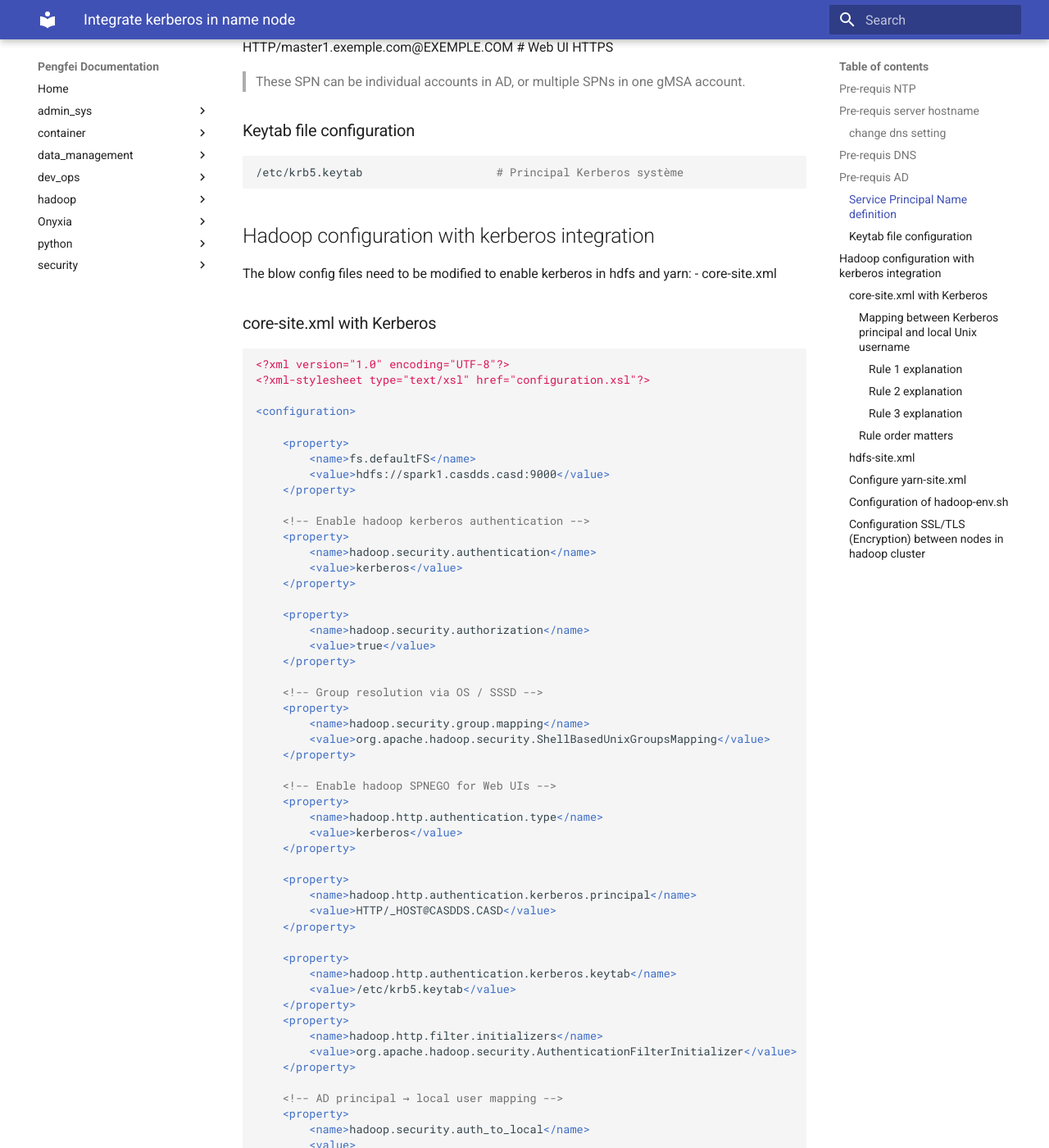
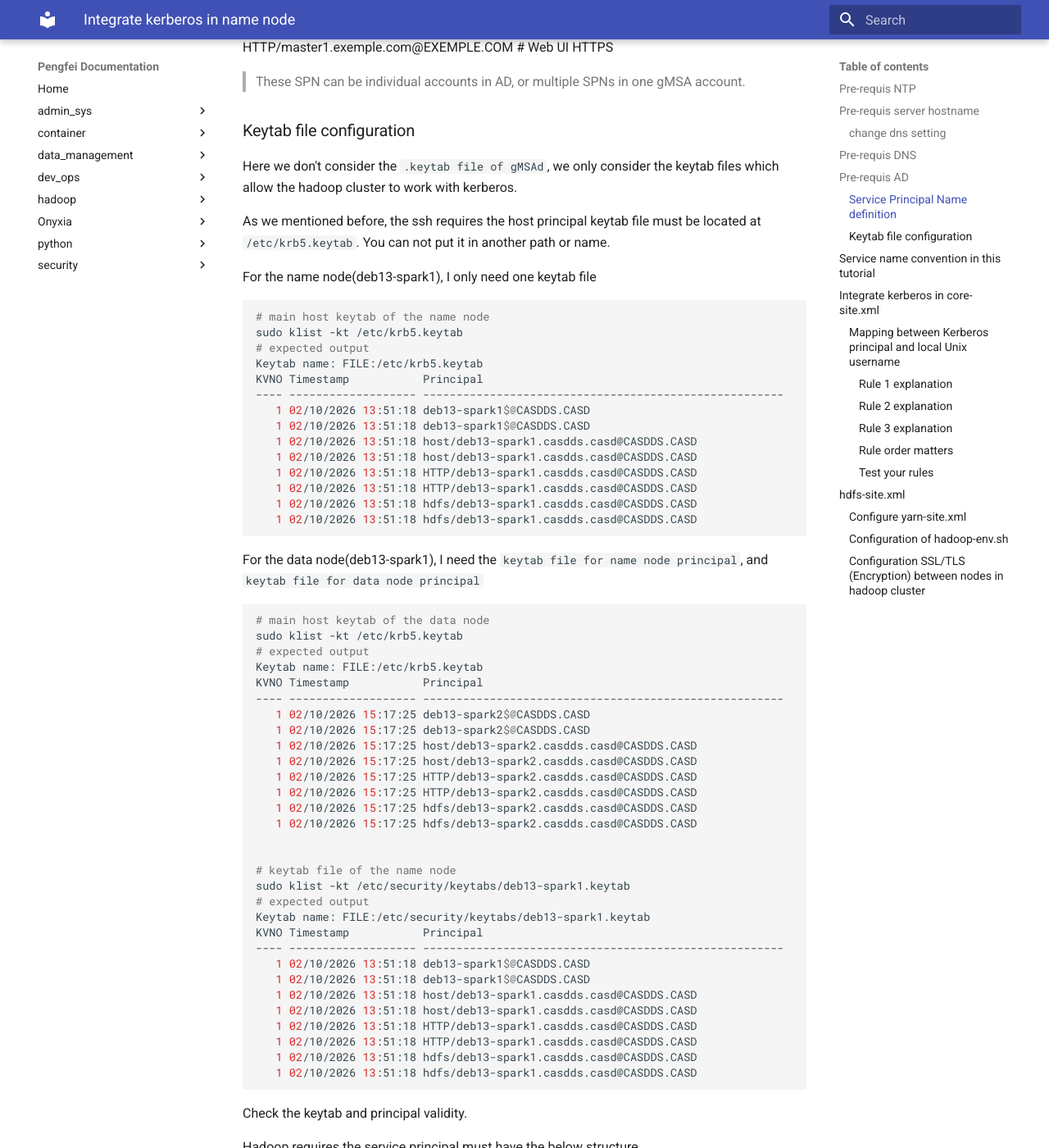
Before and after one commit to pengfei99/doc_center, an MkDocs documentation site: the page built from docs/hadoop/kerberos_integration/05.Integrate_kerberos_in_namenode.md, in a window 1280 px wide and 1400 px high, scrolled down 3152 px. Shown: the whole window at 82% size. Built offline with MkDocs 1.6.1 and Material for MkDocs 9.7.7, drawn with Linux system fonts in a browser that asks for light colours; some of the changed text lies outside the part shown.

Commit message:
update docs

````diff
--- a/docs/hadoop/kerberos_integration/05.Integrate_kerberos_in_namenode.md
+++ b/docs/hadoop/kerberos_integration/05.Integrate_kerberos_in_namenode.md
@@ -98,20 +98,101 @@
 >
 ### Keytab file configuration
 
+Here we don't consider the `.keytab file of gMSAd`, we only consider the keytab files which allow the hadoop cluster to
+work with kerberos.
+
+As we mentioned before, the ssh requires the host principal keytab file must be located at `/etc/krb5.keytab`. You can
+not put it in another path or name.
+
+For the name node(deb13-spark1), I only need one keytab file
 
 ```shell
-/etc/krb5.keytab                    # Principal Kerberos système
+# main host keytab of the name node
+sudo klist -kt /etc/krb5.keytab
+# expected output
+Keytab name: FILE:/etc/krb5.keytab
+KVNO Timestamp           Principal
+---- ------------------- ------------------------------------------------------
+   1 02/10/2026 13:51:18 deb13-spark1$@CASDDS.CASD
+   1 02/10/2026 13:51:18 deb13-spark1$@CASDDS.CASD
+   1 02/10/2026 13:51:18 host/deb13-spark1.casdds.casd@CASDDS.CASD
+   1 02/10/2026 13:51:18 host/deb13-spark1.casdds.casd@CASDDS.CASD
+   1 02/10/2026 13:51:18 HTTP/deb13-spark1.casdds.casd@CASDDS.CASD
+   1 02/10/2026 13:51:18 HTTP/deb13-spark1.casdds.casd@CASDDS.CASD
+   1 02/10/2026 13:51:18 hdfs/deb13-spark1.casdds.casd@CASDDS.CASD
+   1 02/10/2026 13:51:18 hdfs/deb13-spark1.casdds.casd@CASDDS.CASD
 ```
 
+For the data node(deb13-spark1), I need the `keytab file for name node principal`, and
+`keytab file for data node principal`
+
+```shell
+# main host keytab of the data node
+sudo klist -kt /etc/krb5.keytab
+# expected output
+Keytab name: FILE:/etc/krb5.keytab
+KVNO Timestamp           Principal
+---- ------------------- ------------------------------------------------------
+   1 02/10/2026 15:17:25 deb13-spark2$@CASDDS.CASD
+   1 02/10/2026 15:17:25 deb13-spark2$@CASDDS.CASD
+   1 02/10/2026 15:17:25 host/deb13-spark2.casdds.casd@CASDDS.CASD
+   1 02/10/2026 15:17:25 host/deb13-spark2.casdds.casd@CASDDS.CASD
+   1 02/10/2026 15:17:25 HTTP/deb13-spark2.casdds.casd@CASDDS.CASD
+   1 02/10/2026 15:17:25 HTTP/deb13-spark2.casdds.casd@CASDDS.CASD
+   1 02/10/2026 15:17:25 hdfs/deb13-spark2.casdds.casd@CASDDS.CASD
+   1 02/10/2026 15:17:25 hdfs/deb13-spark2.casdds.casd@CASDDS.CASD
 
 
-## Hadoop configuration with kerberos integration
+# keytab file of the name node
+sudo klist -kt /etc/security/keytabs/deb13-spark1.keytab
+# expected output
+Keytab name: FILE:/etc/security/keytabs/deb13-spark1.keytab
+KVNO Timestamp           Principal
+---- ------------------- ------------------------------------------------------
+   1 02/10/2026 13:51:18 deb13-spark1$@CASDDS.CASD
+   1 02/10/2026 13:51:18 deb13-spark1$@CASDDS.CASD
+   1 02/10/2026 13:51:18 host/deb13-spark1.casdds.casd@CASDDS.CASD
+   1 02/10/2026 13:51:18 host/deb13-spark1.casdds.casd@CASDDS.CASD
+   1 02/10/2026 13:51:18 HTTP/deb13-spark1.casdds.casd@CASDDS.CASD
+   1 02/10/2026 13:51:18 HTTP/deb13-spark1.casdds.casd@CASDDS.CASD
+   1 02/10/2026 13:51:18 hdfs/deb13-spark1.casdds.casd@CASDDS.CASD
+   1 02/10/2026 13:51:18 hdfs/deb13-spark1.casdds.casd@CASDDS.CASD
+```
 
-The blow config files need to be modified to enable kerberos in hdfs and yarn:
-- core-site.xml
+Check the keytab and principal validity.
 
+Hadoop requires the service principal must have the below structure
 
-### core-site.xml with Kerberos
+```shell
+# general form
+service/FQDN@REALM
+
+# for example
+hdfs/deb13-spark1.casdds.casd@CASDDS.CASD
+```
+
+The breakdown of the principal:
+- service name: hdfs
+- FQDN/canonical hostname: deb13-spark1.casdds.casd
+- Realm: CASDDS.CASD
+
+In your hdfs-site.xml, you may see config like `hdfs/_HOST@CASDDS.CASD`, this works because at runtime `Hadoop
+replaces _HOST with acutal server FQDN`. For example in deb13-spark1, the principal will be `hdfs/deb13-spark1.casdds.casd@CASDDS.CASD`.
+This prevents hardcoding url per node.
+
+> You need to make sure the hostname matches exactly the DNS, if not kerberos fails.
+> You can get your hostname in linux with `hostname -f`. The output value must be the same in the DNS(and reverse DNS).
+
+The last thing, all the SPNs must exist in AD/KDC, if not, you will get `Server not found in Kerberos database`
+
+## Service name convention in this tutorial
+
+You can notice we only have three SPNs in the keytab file.
+- HTTP: WebUI
+- hdfs: hdfs, yarn
+- host: ssh, sssd
+
+## Integrate kerberos in core-site.xml
 
 ```xml
 <?xml version="1.0" encoding="UTF-8"?>
@@ -173,7 +254,7 @@
 
 ```
 
-#### Mapping between Kerberos principal and local Unix username
+### Mapping between Kerberos principal and local Unix username
 
 You can notice the most complex property in `core-site.xml` is `hadoop.security.auth_to_local`. This property defines
 how hadoop `convert a Kerberos principal into a local Unix username`.
@@ -196,7 +277,7 @@
 # rule3
 DEFAULT
 ```
-##### Rule 1 explanation
+#### Rule 1 explanation
 In rule1, we have three parts.
 
 In `Part1`, we do component extraction. For a kerberos principal `primary/instance@realm`, hadoop consider component as
@@ -217,14 +298,14 @@
 In `Part3`, we do a regex substitution. With the regex such as `s/@CASD\.CASD//`, we will remove the realm suffix. So
 `pliu@CASDDS.CASD` -> `pliu` or `hdfs@CASDDS.CASD` -> `hdfs`.
 
-##### Rule 2 explanation
+#### Rule 2 explanation
 
 In rule2, we only have the `component extraction part`. It says only use the `$1(primary)` part of the principal
 - for principal `pliu@CASDDS.CASD`: it returns `pliu`
 - for principal `hdfs/spark1.casdds.casd@CASDDS.CASD`: it returns `hdfs`
 
 
-##### Rule 3 explanation
+#### Rule 3 explanation
 In rule3, we have only `DEFAULT`. It means `Hadoop uses the full principal unchanged.`
 
 
@@ -237,7 +318,26 @@
 will be applied, and the value of `$1(primary)` will be returned.
 - The `DEFAULT` never applies.
 
-### hdfs-site.xml
+#### Test your rules
+
+You can use the below command to test the output of your rules
+
+```shell
+hadoop org.apache.hadoop.security.HadoopKerberosName alice@CASD.FR
+Name: alice@CASD.FR to alice
+
+hadoop org.apache.hadoop.security.HadoopKerberosName alice@CASDDS.CASD
+Name: alice@CASDDS.CASD to alice
+
+hadoop org.apache.hadoop.security.HadoopKerberosName hdfs/deb13-spark1.casdds.casd@CASDDS.CASD
+# output
+Name: hdfs/deb13-spark1.casdds.casd@CASDDS.CASD to hdfs
+
+```
+
+
+
+## hdfs-site.xml
 
 
 ```xml
````
